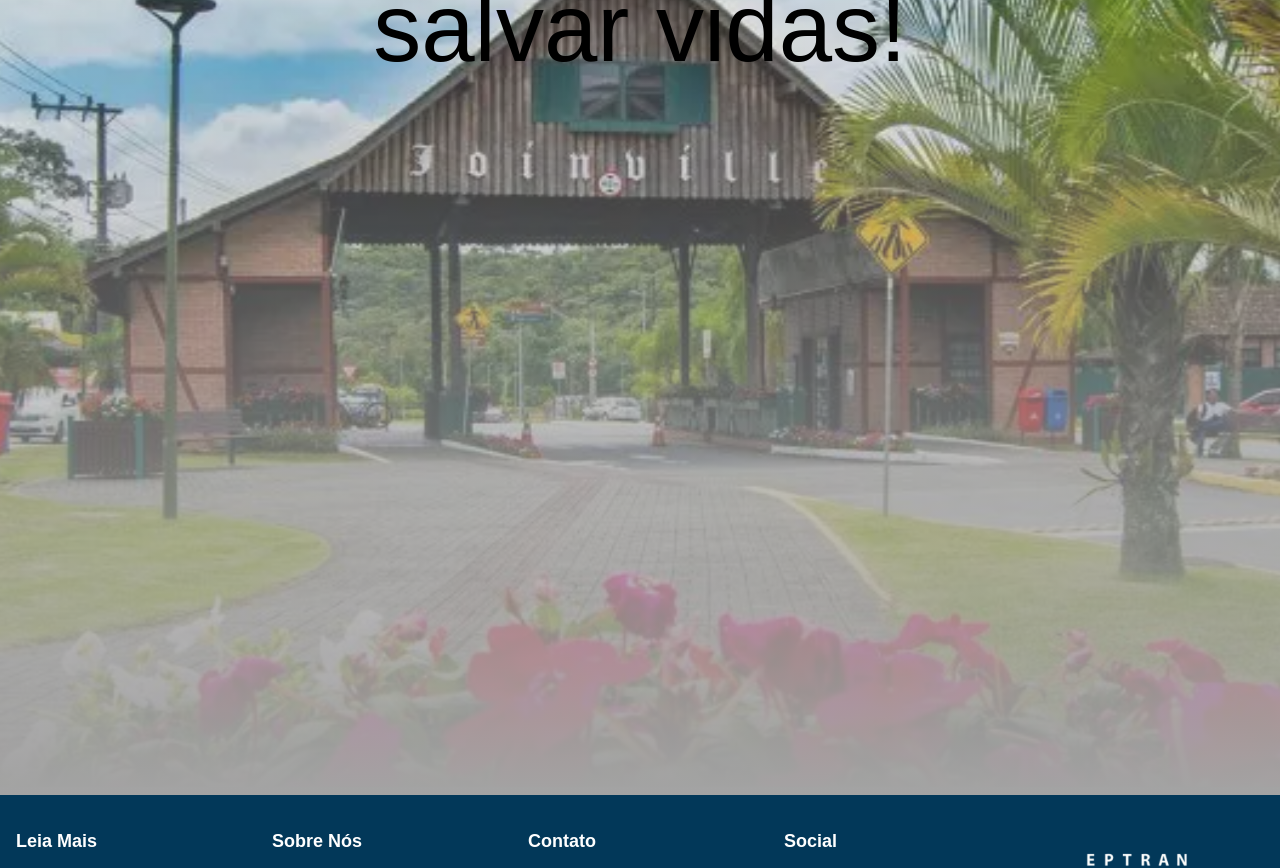
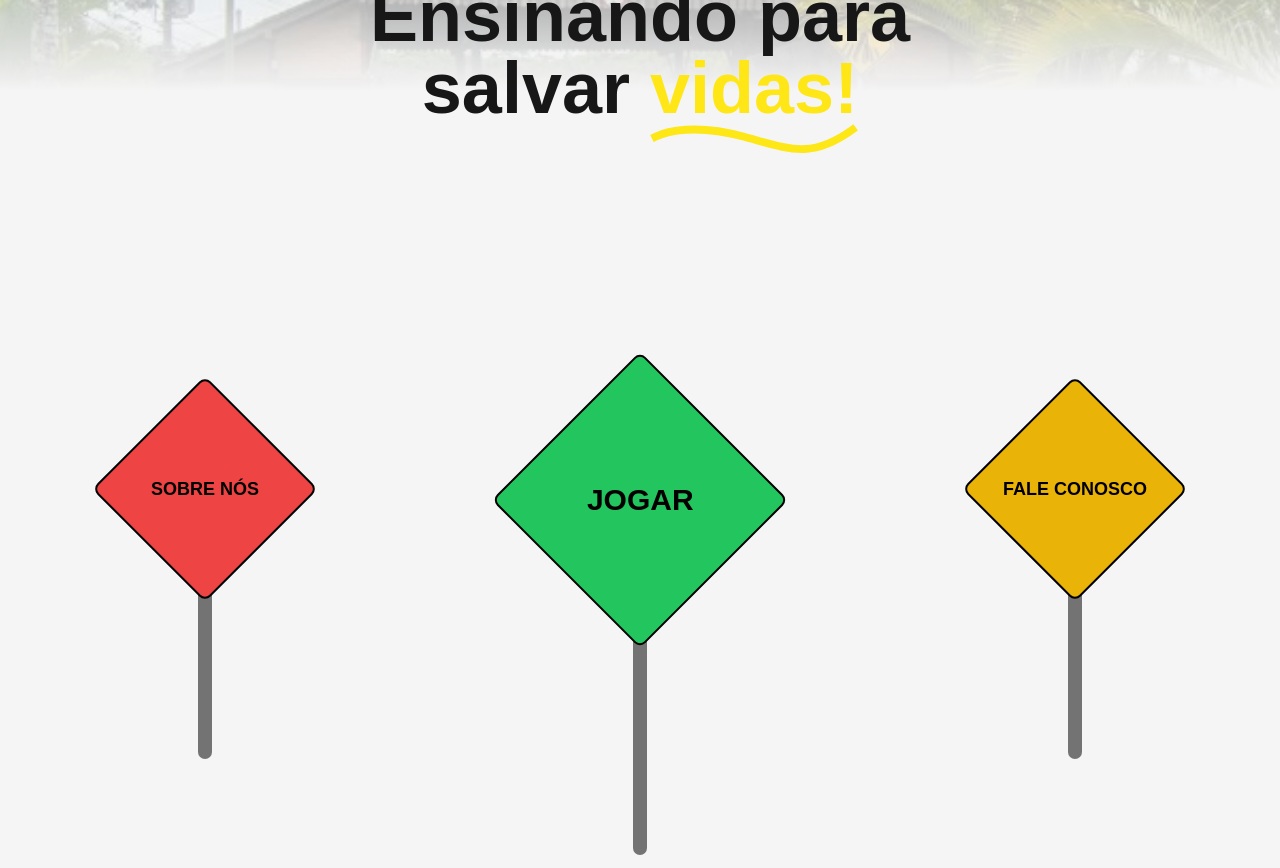
Before and after one commit to mat-cesconetto/eptran, a Next.js app in the folder eptran_nextjs/: page / in a window 1280 px wide. Shown: the part 340-1208 px from the top of the page. Built offline with nearby package versions, Linux system fonts and the light colour scheme.

Commit message:
home page feita

```diff
--- a/eptran_nextjs/src/app/components/ui/navbar.tsx
+++ b/eptran_nextjs/src/app/components/ui/navbar.tsx
@@ -1,4 +1,4 @@
-'use client'
+"use client";
 
 import React, { useState } from "react";
 import Image from "next/image";
@@ -8,29 +8,7 @@ const NavBar: React.FC = () => {
   const [isMenuOpen, setIsMenuOpen] = useState(false);
 
   return (
-        <div className="h-32 w-full bg-neutral-100 flex items-center justify-between shadow-2xl px-4 sm:px-10">
-            <Image
-                src='/logo-eptran.svg'
-                width={100}
-                height={100}
-                alt="imagem logo"
-                className="m-4 sm:m-10"
-            />
-            <div className="hidden md:flex justify-between max-w-[616px] text-blue-950 font-bold text-lg">
-                <NavLink href="/atividade">Atividades</NavLink>
-                <NavLink href="/conquistas">Conquistas</NavLink>
-                <NavLink href="/sobre">Sobre nós</NavLink>
-                <NavLink href="/fale_conosco">Fale Conosco</NavLink>
-            </div>
-            <div className="hidden md:block">
-                <Image
-                    src='/Male User.svg'
-                    width={57}
-                    height={57}
-                    alt="imagem usuario"
-                    className="m-4 sm:m-10"
-                />
-            </div>
+    <div className="relative h-32 w-full bg-neutral-100 flex items-center justify-between shadow-2xl px-4 sm:px-10">
       <div className="md:hidden">
         <button
           onClick={() => setIsMenuOpen(!isMenuOpen)}
@@ -38,29 +16,105 @@ const NavBar: React.FC = () => {
           aria-label="Toggle menu"
         >
           {isMenuOpen ? (
-                        <svg xmlns="http://www.w3.org/2000/svg" fill="none" viewBox="0 0 24 24" stroke="currentColor" className="w-6 h-6">
-                            <path strokeLinecap="round" strokeLinejoin="round" strokeWidth={2} d="M6 18L18 6M6 6l12 12" />
+            <svg
+              xmlns="http://www.w3.org/2000/svg"
+              fill="none"
+              viewBox="0 0 24 24"
+              stroke="currentColor"
+              className="w-6 h-6"
+            >
+              <path
+                strokeLinecap="round"
+                strokeLinejoin="round"
+                strokeWidth={2}
+                d="M6 18L18 6M6 6l12 12"
+              />
             </svg>
           ) : (
-                        <svg xmlns="http://www.w3.org/2000/svg" fill="none" viewBox="0 0 24 24" stroke="currentColor" className="w-6 h-6">
-                            <path strokeLinecap="round" strokeLinejoin="round" strokeWidth={2} d="M4 6h16M4 12h16M4 18h16" />
+            <svg
+              xmlns="http://www.w3.org/2000/svg"
+              fill="none"
+              viewBox="0 0 24 24"
+              stroke="currentColor"
+              className="w-6 h-6"
+            >
+              <path
+                strokeLinecap="round"
+                strokeLinejoin="round"
+                strokeWidth={2}
+                d="M4 6h16M4 12h16M4 18h16"
+              />
             </svg>
           )}
         </button>
       </div>
+      <div className="flex-shrink-0">
+        <Image
+          src="/logo-eptran.svg"
+          width={100}
+          height={100}
+          alt="imagem logo"
+          className="m-4 sm:m-10"
+        />
+      </div>
+      <div className="hidden md:flex justify-center items-center flex-grow text-blue-950 font-bold text-lg">
+        <NavLink href="/atividade">Atividades</NavLink>
+        <NavLink href="/conquistas">Conquistas</NavLink>
+        <NavLink href="/sobre">Sobre nós</NavLink>
+        <NavLink href="/fale_conosco">Fale Conosco</NavLink>
+      </div>
+      <div className="flex-shrink-0">
+        <Image
+          src="/Male User.svg"
+          width={57}
+          height={57}
+          alt="imagem usuario"
+          className="m-4 sm:m-10"
+        />
+      </div>
       {isMenuOpen && (
-                <div className="absolute top-32 left-0 right-0 bg-neutral-100 h-full md:hidden">
+        <div className="fixed inset-0 bg-neutral-100 z-50 flex items-center justify-center md:hidden">
+          <div className="absolute top-4 left-4">
+            <button
+              onClick={() => setIsMenuOpen(false)}
+              className="p-2 text-blue-950"
+              aria-label="Close menu"
+            >
+              <svg
+                xmlns="http://www.w3.org/2000/svg"
+                fill="none"
+                viewBox="0 0 24 24"
+                stroke="currentColor"
+                className="w-6 h-6"
+              >
+                <path
+                  strokeLinecap="round"
+                  strokeLinejoin="round"
+                  strokeWidth={2}
+                  d="M6 18L18 6M6 6l12 12"
+                />
+              </svg>
+            </button>
+          </div>
           <div className="flex flex-col items-center py-4 text-blue-950">
-                        <NavLink href="/atividade" mobile>Atividades</NavLink>
-                        <NavLink href="/conquistas" mobile>Conquistas</NavLink>
-                        <NavLink href="/sobre" mobile>Sobre nós</NavLink>
-                        <NavLink href="/fale_conosco" mobile>Fale Conosco</NavLink>
+            <NavLink href="/atividade" mobile>
+              Atividades
+            </NavLink>
+            <NavLink href="/conquistas" mobile>
+              Conquistas
+            </NavLink>
+            <NavLink href="/sobre" mobile>
+              Sobre nós
+            </NavLink>
+            <NavLink href="/fale_conosco" mobile>
+              Fale Conosco
+            </NavLink>
           </div>
         </div>
       )}
     </div>
   );
-}
+};
 
 interface NavLinkProps {
   href: string;
@@ -68,11 +122,18 @@ interface NavLinkProps {
   mobile?: boolean;
 }
 
-const NavLink: React.FC<NavLinkProps> = ({ href, children, mobile = false }) => (
-    <Link href={href} className={`
-        relative m-4 group
-        ${mobile ? 'py-2' : ''}
-    `}>
+const NavLink: React.FC<NavLinkProps> = ({
+  href,
+  children,
+  mobile = false,
+}) => (
+  <Link
+    href={href}
+    className={`
+        relative mx-4 group
+        ${mobile ? "py-2 text-2xl" : ""}
+    `}
+  >
     {children}
     <div className="absolute left-0 bottom-[-6px] w-full h-[3px] bg-black scale-x-0 origin-right transition-transform duration-500 group-hover:scale-x-100"></div>
   </Link>
--- a/eptran_nextjs/src/app/page.tsx
+++ b/eptran_nextjs/src/app/page.tsx
@@ -1,17 +1,31 @@
 import Image from "next/image";
 import NavBar from "./components/ui/navbar";
 import Footer from "./components/ui/footer";
+import Placa from "./placa";
 
 export default function Home() {
   return (
     <div className="bg-neutral-100">
       <NavBar />
-      <div className="relative h-[1007px] bg-[url('/joinville.svg')] bg-cover bg-center">
-        <div className="absolute inset-0 bg-gradient-to-t from-neutral-400 to-neutral-0"></div>
-        <div className="relative z-10 flex justify-center h-full">
-          <h1 className="text-black text-8xl text-center mt-24">Ensinando para <br></br> salvar vidas!</h1>
+      <div className="relative h-[400px] sm:h-[500px] md:h-[607px] bg-[url('/joinville.svg')] bg-cover bg-center opacity-90">
+        <div className="absolute inset-0 bg-gradient-to-t from-neutral-100 via-neutral-100/100 to-transparent"></div>
+        <div className="relative z-10 flex justify-center">
+          <h1 className="text-black text-4xl sm:text-5xl md:text-6xl lg:text-7xl font-bold text-center mt-24 sm:mt-32 md:mt-48">
+            Ensinando para <br /> salvar{" "}
+            <span className="text-[#FFE500] relative">
+              vidas!
+              <Image
+                src="/sublinhado.svg"
+                width={225}
+                height={55}
+                alt="imagem logo"
+                className="absolute left-1/2 transform -translate-x-1/2 w-3/4 sm:w-full"
+              />
+            </span>
+          </h1>
         </div>
       </div>
+      <Placa />
       <Footer />
     </div>
   );
--- /dev/null
+++ b/eptran_nextjs/src/app/placa.tsx
@@ -0,0 +1,34 @@
+import React from "react";
+
+const Placa: React.FC = () => {
+  return (
+    <div className="w-full flex flex-col sm:flex-row justify-around items-center sm:items-end gap-12 sm:gap-0 my-12 sm:my-0">
+      <div className="flex flex-col items-center mb-12 sm:mb-48">
+        <div className="w-[120px] h-[120px] sm:w-[160px] sm:h-[160px] rotate-45 border-2 border-black rounded-lg bg-red-500 flex justify-center items-center">
+          <h1 className="transform -rotate-45 font-bold text-base sm:text-lg text-black">
+            SOBRE NÓS
+          </h1>
+        </div>
+        <div className="w-[14px] h-[120px] sm:h-[190px] rounded-xl bg-neutral-500"></div>
+      </div>
+      <div className="flex flex-col items-center mb-12 sm:mb-24">
+        <div className="w-[160px] h-[160px] sm:w-[210px] sm:h-[210px] rotate-45 bg-green-500 border-2 rounded-lg border-black flex justify-center items-center">
+          <h1 className="transform -rotate-45 font-bold text-2xl sm:text-3xl text-black">
+            JOGAR
+          </h1>
+        </div>
+        <div className="w-[14px] h-[180px] sm:h-[250px] rounded-xl bg-neutral-500"></div>
+      </div>
+      <div className="flex flex-col items-center mb-12 sm:mb-48">
+        <div className="w-[120px] h-[120px] sm:w-[160px] sm:h-[160px] rotate-45 bg-yellow-500 border-2 rounded-lg border-black flex justify-center items-center">
+          <h1 className="transform -rotate-45 font-bold text-sm sm:text-lg text-black">
+            FALE CONOSCO
+          </h1>
+        </div>
+        <div className="w-[14px] h-[120px] sm:h-[190px] rounded-xl bg-neutral-500"></div>
+      </div>
+    </div>
+  );
+};
+
+export default Placa;
```
Also changed, not shown: eptran_nextjs/public/sublinhado.svg (added). Lines whose indentation alone changed are shown as unchanged.
